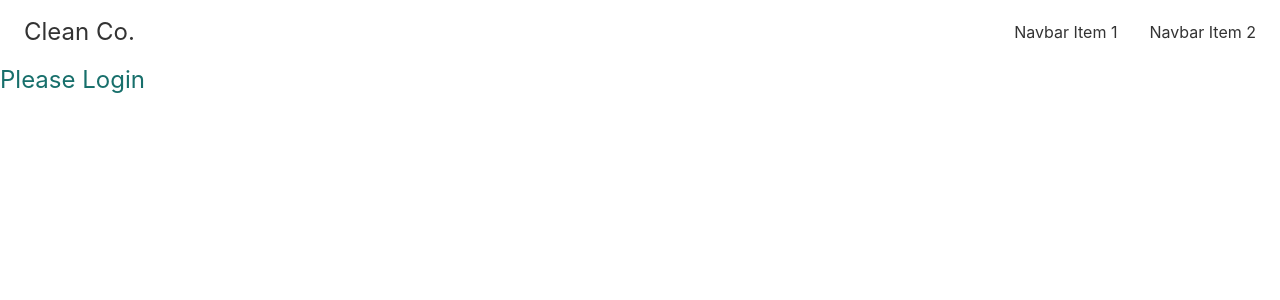
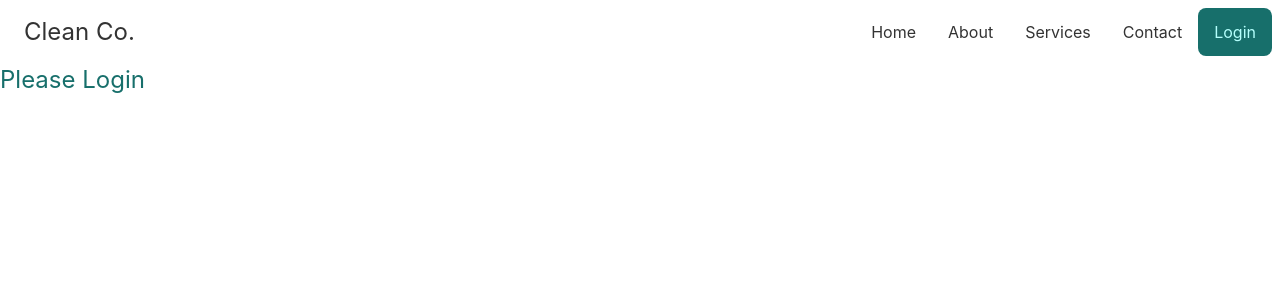
Before and after one commit to mohammadtanim24h/clean-co-live, a React (Create React App) app: page /login in a window 1280 px wide. Shown: the top 300 px of the page. Built offline with nearby package versions, Linux system fonts and the light colour scheme.

Commit message:
navlinks added

```diff
--- a/src/App.js
+++ b/src/App.js
@@ -13,8 +13,8 @@ function App() {
             <Navbar>
                 <Routes>
                     <Route path="/" element={<Home />} />
+                    <Route path="about" element={<About />} />
                     <Route path="services" element={<Services />} />
-                    <Route path="about" element={<About />} />
                     <Route path="contact" element={<Contact />} />
                     <Route path="login" element={<Login />} />
                 </Routes>
--- a/src/components/Navbar.js
+++ b/src/components/Navbar.js
@@ -1,4 +1,5 @@
 import React from "react";
+import { NavLink } from "react-router-dom";
 
 const Navbar = ({children}) => {
     return (
@@ -32,10 +33,19 @@ const Navbar = ({children}) => {
                         <ul className="menu menu-horizontal">
                             {/* <!-- Navbar menu content here --> */}
                             <li>
-                                <a>Navbar Item 1</a>
+                                <NavLink className="rounded-lg hover:bg-primary hover:text-white" to="/">Home</NavLink>
                             </li>
                             <li>
-                                <a>Navbar Item 2</a>
+                                <NavLink className="rounded-lg hover:bg-primary hover:text-white" to="/about">About</NavLink>
+                            </li>
+                            <li>
+                                <NavLink className="rounded-lg hover:bg-primary hover:text-white" to="/services">Services</NavLink>
+                            </li>
+                            <li>
+                                <NavLink className="rounded-lg hover:bg-primary hover:text-white" to="/contact">Contact</NavLink>
+                            </li>
+                            <li>
+                                <NavLink className="rounded-lg hover:bg-primary hover:text-white" to="/login">Login</NavLink>
                             </li>
                         </ul>
                     </div>
```
